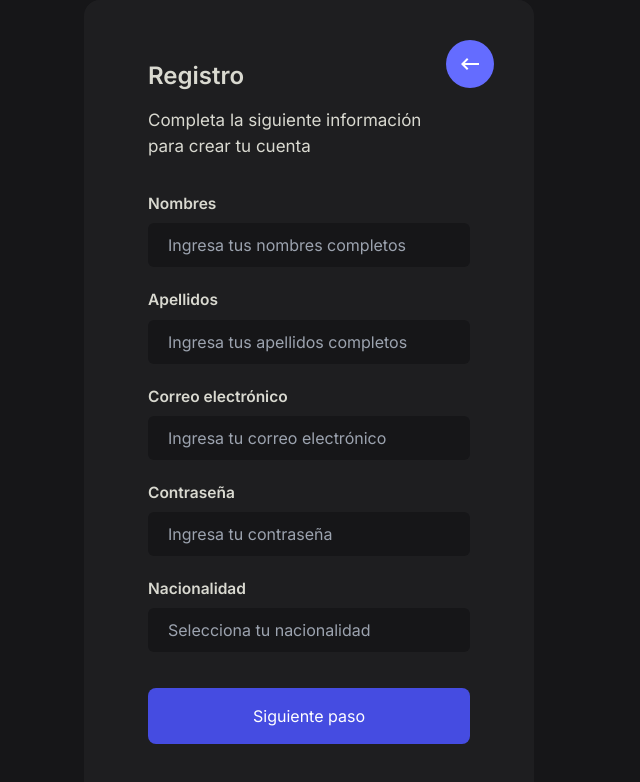
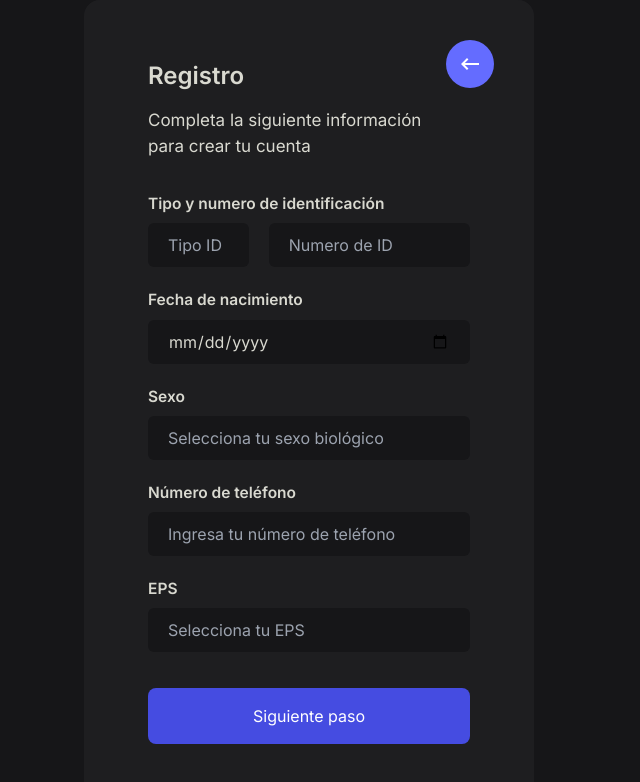
Before and after one commit to santiagobaronz/GoBike, a React (Vite) app: page /auth/register in a window 1280 px wide. Both pictures are taken after a click on the button "Siguiente paso". Shown: the top 782 px of the page, without its empty margins (331-971 px from the left). Built offline with nearby package versions, Linux system fonts and the light colour scheme.

Commit message:
[Diseño y funcionaliad] Sistema secuencial de formulario sin recarga

```diff
--- a/src/Auth/Register.jsx
+++ b/src/Auth/Register.jsx
@@ -1,40 +1,194 @@
-import React from 'react'
+import React, { useState } from 'react'
 import { Link } from 'react-router-dom'
 import { MdKeyboardBackspace } from 'react-icons/md'
 
 export const Register = () => {
+
+	const [step, setStep] = useState(1);
+	const [formData, setFormData] = useState({
+		nombres: '',
+		apellidos: '',
+		correo: '',
+		contrasena: '',
+		nacionalidad: '',
+		tipoID: '',
+		numeroID: '',
+		fechaNacimiento: '',
+		sexo: '',
+		telefono: '',
+		eps: ''
+
+	});
+
+	const handleInputChange = (event) => {
+		const { name, value } = event.target;
+		setFormData((prevFormData) => ({
+			...prevFormData,
+			[name]: value,
+		}));
+	};
+
+	const handleNextStep = () => {
+		setStep(step + 1)
+	}
+
+	const handlePreviousStep = () => {
+		setStep(step - 1)
+	}
+
+	const renderStepOne = () => (
+		<>
+			<label className='font-semibold text-[15.5px] text-text-color'>Nombres</label>
+			<input
+				className=' h-11 pl-5 bg-bg-color text-text-color rounded-md mt-2 w-full mb-5'
+				type='text'
+				name='nombres'
+				value={formData.nombres}
+				onChange={handleInputChange}
+				placeholder='Ingresa tus nombres completos'
+			/>
+
+			<label className='font-semibold text-[15.5px] text-text-color'>Apellidos</label>
+			<input
+				className=' h-11 pl-5 bg-bg-color text-text-color rounded-md mt-2 w-full mb-5'
+				type='text'
+				name='apellidos'
+				value={formData.apellidos}
+				onChange={handleInputChange}
+				placeholder='Ingresa tus apellidos completos'
+			/>
+
+			<label className='font-semibold text-[15.5px] text-text-color'>Correo electrónico</label>
+			<input
+				className=' h-11 pl-5 bg-bg-color text-text-color rounded-md mt-2 w-full mb-5'
+				type='text'
+				name='correo'
+				value={formData.correo}
+				onChange={handleInputChange}
+				placeholder='Ingresa tu correo electrónico'
+			/>
+
+			<label className='font-semibold text-[15.5px] text-text-color'>Contraseña</label>
+			<input
+				className=' h-11 pl-5 bg-bg-color text-text-color rounded-md mt-2 w-full mb-5'
+				type='text'
+				name='contrasena'
+				value={formData.contrasena}
+				onChange={handleInputChange}
+				placeholder='Ingresa tu contraseña'
+			/>
+
+			<label className='font-semibold text-[15.5px] text-text-color'>Nacionalidad</label>
+			<input
+				className=' h-11 pl-5 bg-bg-color text-text-color rounded-md mt-2 w-full mb-5'
+				type='text'
+				name='nacionalidad'
+				value={formData.nacionalidad}
+				onChange={handleInputChange}
+				placeholder='Selecciona tu nacionalidad'
+			/>
+		</>
+	);
+
+	const renderStepTwo = () => (
+		<>
+			<label className='font-semibold text-[15.5px] text-text-color'>Tipo y numero de identificación</label>
+			<div className='flex gap-5'>
+				<input
+					className='w-1/3 h-11 pl-5 bg-bg-color text-text-color rounded-md mt-2 mb-5'
+					type='text'
+					name='tipoID'
+					value={formData.tipoID}
+					onChange={handleInputChange}
+					placeholder='Tipo ID'
+				/>
+
+
+				<input
+					className=' h-11 pl-5 bg-bg-color pr-5 text-text-color rounded-md mt-2 w-2/3 mb-5'
+					type='text'
+					name='numeroID'
+					value={formData.numeroID}
+					onChange={handleInputChange}
+					placeholder='Numero de ID'
+				/>
+			</div>
+
+			<label className='font-semibold text-[15.5px] text-text-color'>Fecha de nacimiento</label>
+			<input
+				className=' h-11 pl-5 pr-5 bg-bg-color text-text-color rounded-md mt-2 w-full mb-5'
+				type='date'
+				name='fechaNacimiento'
+				value={formData.fechaNacimiento}
+				onChange={handleInputChange}
+			/>
+
+			<label className='font-semibold text-[15.5px] text-text-color'>Sexo</label>
+			<input
+				className=' h-11 pl-5 bg-bg-color text-text-color rounded-md mt-2 w-full mb-5'
+				type='text'
+				name='sexo'
+				value={formData.seo}
+				onChange={handleInputChange}
+				placeholder='Selecciona tu sexo biológico'
+			/>
+
+			<label className='font-semibold text-[15.5px] text-text-color'>Número de teléfono</label>
+			<input
+				className=' h-11 pl-5 bg-bg-color text-text-color rounded-md mt-2 w-full mb-5'
+				type='number'
+				name='telefono'
+				min={0}
+				max={9999999999}
+				value={formData.telefono}
+				onChange={handleInputChange}
+				placeholder='Ingresa tu número de teléfono'
+			/>
+
+			<label className='font-semibold text-[15.5px] text-text-color'>EPS</label>
+			<input
+				className=' h-11 pl-5 bg-bg-color text-text-color rounded-md mt-2 w-full mb-5'
+				type='text'
+				name='eps'
+				value={formData.eps}
+				onChange={handleInputChange}
+				placeholder='Selecciona tu EPS'
+			/>
+		</>
+	);
+
 	return (
 		<div className='overflow-hidden relative'>
-			<Link to={'/'}>
-				<button className='absolute right-10 top-10 bg-purple-color p-3 text-2xl flex justify-center items-center text-white-color  rounded-full'>
+			{step === 1 ? (
+				<Link to={'/'}>
+					<button className='absolute right-10 top-10 bg-purple-color p-3 text-2xl flex justify-center items-center text-white-color  rounded-full'>
+						<MdKeyboardBackspace></MdKeyboardBackspace>
+					</button>
+				</Link>
+			) :
+				<button onClick={handlePreviousStep} className='absolute right-10 top-10 bg-purple-color p-3 text-2xl flex justify-center items-center text-white-color  rounded-full'>
 					<MdKeyboardBackspace></MdKeyboardBackspace>
 				</button>
-			</Link>
+			}
 			<div className='pl-16 pr-16 pb-16 pt-10 mt-5'>
 				<h2 className='text-text-color text-2xl font-semibold w-72 mb-4'>Registro</h2>
 				<p className=' text-[17px] text-text-color w-72'>Completa la siguiente información para crear tu cuenta</p>
 
 				<form action="" className='mt-8'>
 
-					<label className='font-semibold text-[15.5px] text-text-color'>Nombres</label>
-					<input className=' h-11 pl-5 bg-bg-color text-text-color rounded-md mt-2 w-full mb-5' type="text" placeholder='Ingresa tus nombres completos' />
-
-					<label className='font-semibold text-[15.5px] text-text-color'>Apellidos</label>
-					<input className=' h-11 pl-5 bg-bg-color text-text-color rounded-md mt-2 w-full mb-5' type="text" placeholder='Ingresa tus apellidos completos' />
-
-					<label className='font-semibold text-[15.5px] text-text-color'>Correo electrónico</label>
-					<input className=' h-11 pl-5 bg-bg-color text-text-color rounded-md mt-2 w-full mb-5' type="text" placeholder='Ingresa tu correo electrónico' />
-
-					<label className='font-semibold text-[15.5px] text-text-color'>Contraseña</label>
-					<input className=' h-11 pl-5 bg-bg-color text-text-color rounded-md mt-2 w-full mb-5' type="text" placeholder='Ingresa tu contraseña' />
-
-					<label className='font-semibold text-[15.5px] text-text-color'>Nacionalidad</label>
-					<input className=' h-11 pl-5 bg-bg-color text-text-color rounded-md mt-2 w-full mb-5' type="text" placeholder='Selecciona tu nacionalidad' />
+					{(() => {
+						switch (step) {
+							case 1:
+								return renderStepOne();
+							case 2:
+								return renderStepTwo();
+						}
+					})()}
 
 				</form>
 
 				<div className='mt-4'>
-					<button className='bg-purple-darker-color w-full text-white-color h-14 rounded-lg mb-5'>Siguiente paso</button>
+					<button className='bg-purple-darker-color w-full text-white-color h-14 rounded-lg mb-5' onClick={handleNextStep}>Siguiente paso</button>
 				</div>
 			</div>
 		</div>
--- a/src/index.css
+++ b/src/index.css
@@ -8,3 +8,15 @@
   font-family: Inter, system-ui, Avenir, Helvetica, Arial, sans-serif;
   background-color: #161618;
 }
+
+/* Para navegadores basados en Gecko (Firefox) */
+input[type=number]::-moz-number-spin-box {
+	display: none;
+  }
+
+  /* Para navegadores basados en Blink (Chrome, Edge, Opera) */
+  input[type=number]::-webkit-outer-spin-button,
+  input[type=number]::-webkit-inner-spin-button {
+	-webkit-appearance: none;
+	margin: 0;
+  }
```
